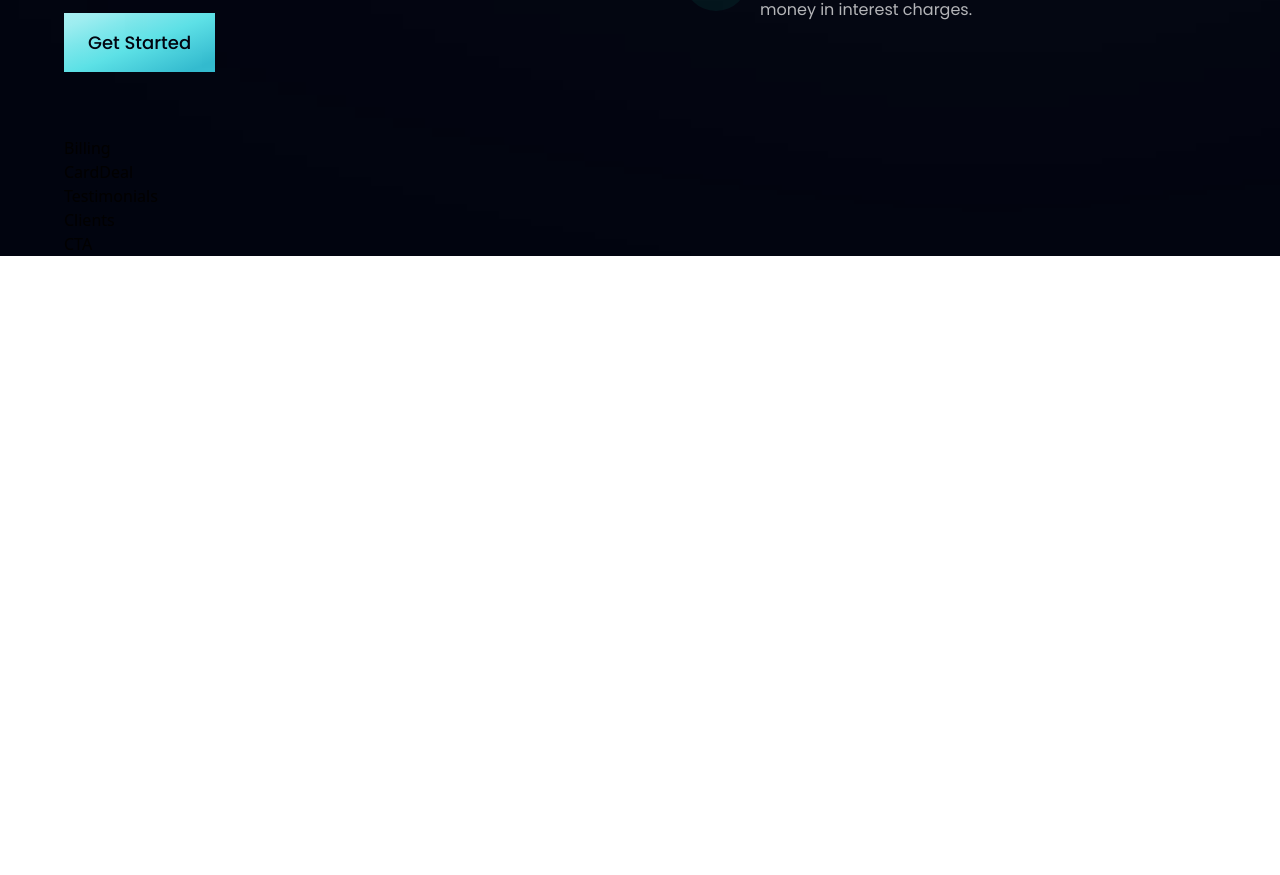
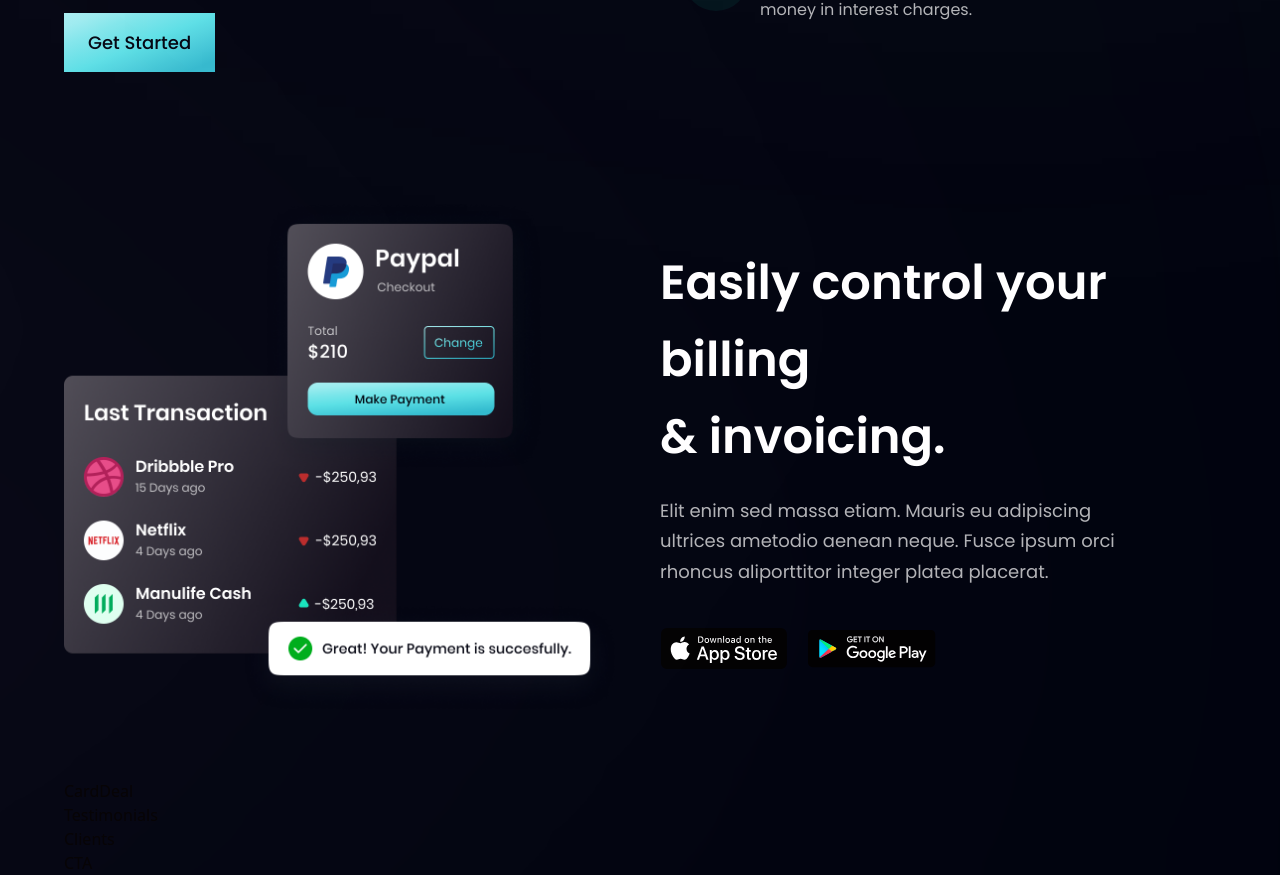
Before and after one commit to IgnacioLF/bank_modern_web, a React (Vite) app: page / in a window 1280 px wide. Shown: the part 1390-2265 px from the top of the page. Before the commit the page ends 1646 px from the top, so only its background shows below. Built offline with nearby package versions, Linux system fonts and the light colour scheme.

Commit message:
-added billling

```diff
--- a/src/components/Billing.jsx
+++ b/src/components/Billing.jsx
@@ -1,8 +1,26 @@
+import { apple, bill, google} from "../assets"
+import styles, { layout } from "../style"
+
 const Billing = () => {
     return(
-        <div>
-            Billing
-        </div>
+        <section id="product" className={layout.sectionReverse}>
+            <div className={layout.sectionImgReverse}>
+                <img src={bill} alt="bill" className="w-[100%] h-[100%] relative z-[5]" />
+
+                <div className="absolute z-[3] -left-1/2 top-0 w-[50%] h-[50%] white__gradient rounded-full" />
+                <div className="absolute z-[0] -left-1/2 bottom-0 w-[50%] h-[50%] pink__gradient rounded-full" />
+            </div>
+
+            <div className={layout.sectionInfo}>
+                <h2 className={styles.heading2}>Easily control your billing <br className="sm:block hidden" /> & invoicing.</h2>
+                <p className={`${styles.paragraph} max-w-[470px] mt-5`}>Elit enim sed massa etiam. Mauris eu adipiscing ultrices ametodio aenean neque. Fusce ipsum orci rhoncus aliporttitor integer platea placerat.</p>
+
+                <div className="flex flex-row flex-wrap sm:mt-10 mt-6">
+                    <img src={apple} alt="apple_store" className="w-[128px] h-[42px] object-contain mr-5 cursor-pointer" />
+                    <img src={google} alt="play_store" className="w-[128px] h-[42px] object-contain mr-5 cursor-pointer" />
+                </div>
+            </div>
+        </section>
     )
 }
 
```
